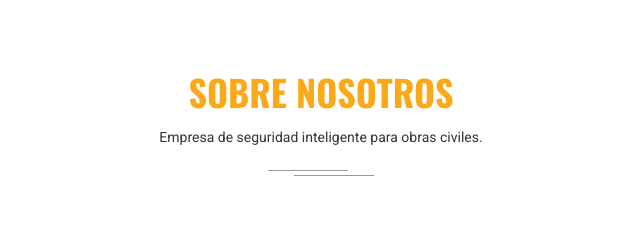
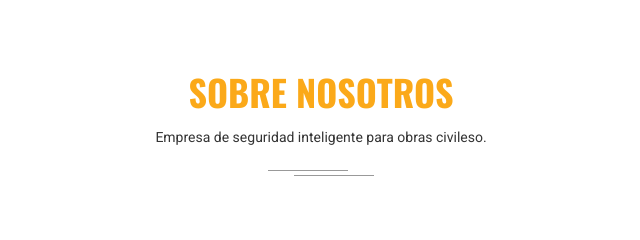
Before and after one commit to cfranco92/ramlaConstrucciones, a plain HTML site: page index.html in a window 1280 px wide. Shown: the part 1520-1760 px from the top of the page, 319-959 px from the left. Drawn offline with nearby package versions, Linux system fonts and the light colour scheme; some packages are replaced by stand-ins of ours.

Commit message:
CAMBIOS GENERALES

```diff
--- a/index.html
+++ b/index.html
@@ -5,7 +5,7 @@
     <meta charset="utf-8">
     <meta http-equiv="X-UA-Compatible" content="IE=edge">
     <meta name="viewport" content="width=device-width, initial-scale=1">
-    <title>CONSTRUCTO | Ultimate Construction Template</title>
+    <title>RAMLA | Construcciones Inteligentes</title>
     <link rel="icon" href="img/favicon.png" type="image/x-icon" />
     <!-- Bootstrap -->
     <link rel="stylesheet" href="css/bootstrap.min.css">
@@ -237,7 +237,7 @@
                 <div class="col-xs-12 text-center">
                     <div class="section-title">
                         <h2>SOBRE NOSOTROS</h2>
-                        <p>Empresa de seguridad inteligente para obras civiles.</p>
+                        <p>Empresa de seguridad inteligente para obras civileso.</p>
                         <div class="line">
                             <img src="img/line.png" alt="theconstructo.com">
                         </div>
```
